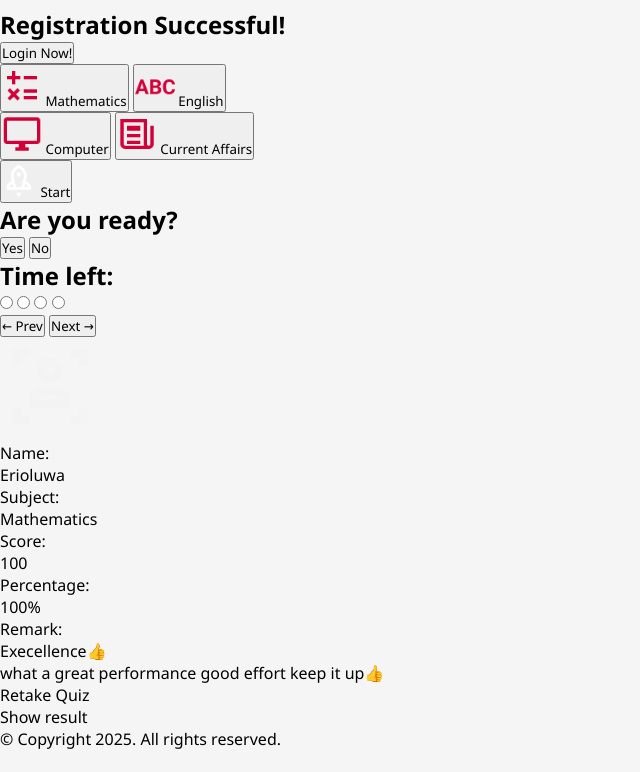
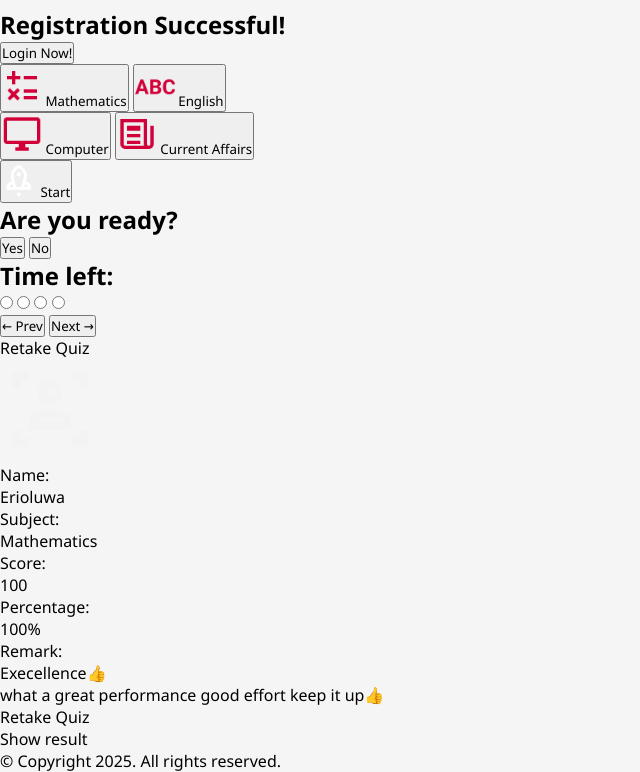
Before and after one commit to Erioluwa-cmd/Quiz-app, a plain HTML site: page index.html in a window 1280 px wide. Shown: the part 658-1430 px from the top of the page, without its empty margins (0-640 px from the left). Before the commit the page ends 1408 px from the top, so only its background shows below. Drawn offline with Linux system fonts and the light colour scheme.

Commit message:
Update index.html

```diff
--- a/index.html
+++ b/index.html
@@ -181,7 +181,7 @@
         </section>
 
             <section class="score-board">
-
+                <div class="retake">Retake Quiz</div>
                 <img src="avatar.png" alt="" width="100" class="img">
                 <div class="f "><div class="nam">Name:</div> <div class="name">Erioluwa</div></div>
                 <div class="f "><div class="sub">Subject:</div> <div class="subject">Mathematics</div></div>
```
